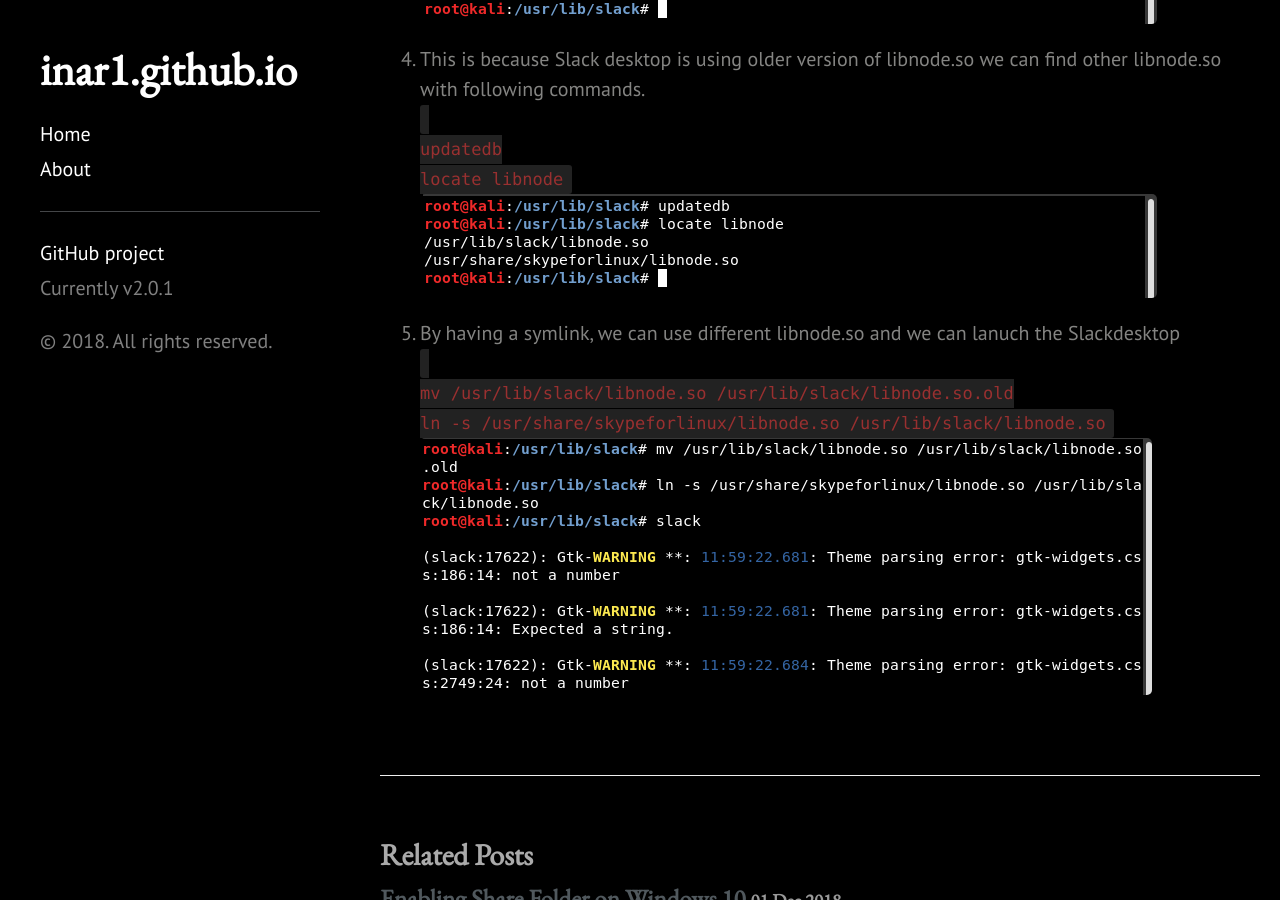
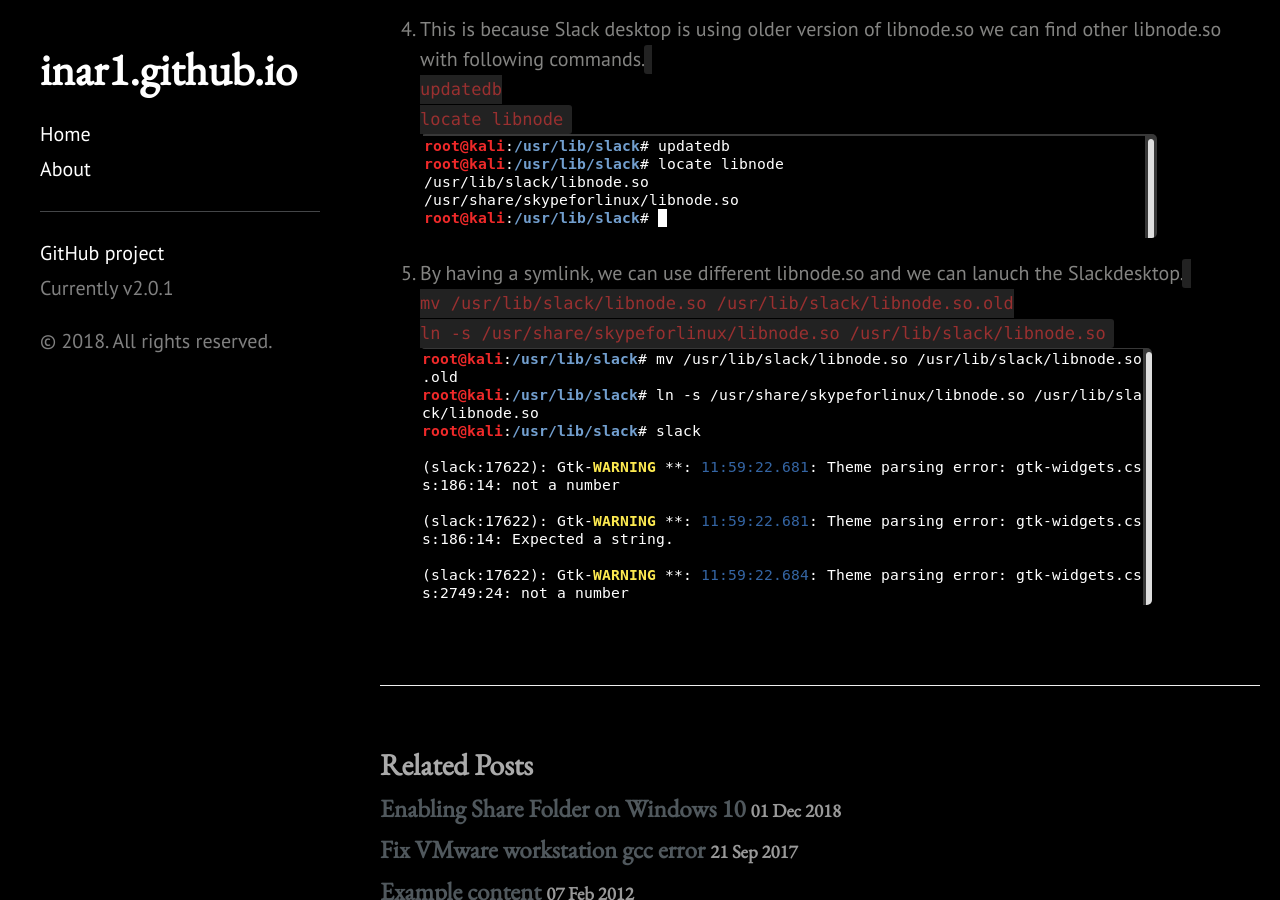
Before and after one commit to 1n4r1/1n4r1.github.io, a Jekyll site: the page built from _posts/2018-12-21-slack-kali-201804.md, in a window 1280 px wide and 900 px high, scrolled down 861 px. Built offline with Jekyll 4.4.1, drawn with Linux system fonts in a browser that asks for light colours.

Commit message:
add new line for 2018-12-21

```diff
--- a/_posts/2018-12-21-slack-kali-201804.md
+++ b/_posts/2018-12-21-slack-kali-201804.md
@@ -16,7 +16,6 @@ From <a href="https://slack.com/downloads/linux">this web site</a>, we can downl
 
 2. Install Slack desktop
 With the following command, we can install the Slack desktop.
-<br>
 <code>
 dpkg -i slack-desktop-3.3.3-amd64.deb
 </code>
@@ -27,7 +26,6 @@ As we can see, when we launch, Slack desktop was terminated with segmentation fa
 
 4. This is because Slack desktop is using older version of libnode.so
 we can find other libnode.so with following commands.
-<br>
 <code>
 updatedb
 locate libnode
@@ -35,8 +33,7 @@ locate libnode
 ![placeholder](https://inar1.github.io/public/images/2018-12-22-11-56-01.png)
 
 
-5. By having a symlink, we can use different libnode.so and we can lanuch the Slackdesktop
-<br>
+5. By having a symlink, we can use different libnode.so and we can lanuch the Slackdesktop.
 <code>
 mv /usr/lib/slack/libnode.so /usr/lib/slack/libnode.so.old
 ln -s /usr/share/skypeforlinux/libnode.so /usr/lib/slack/libnode.so
```
